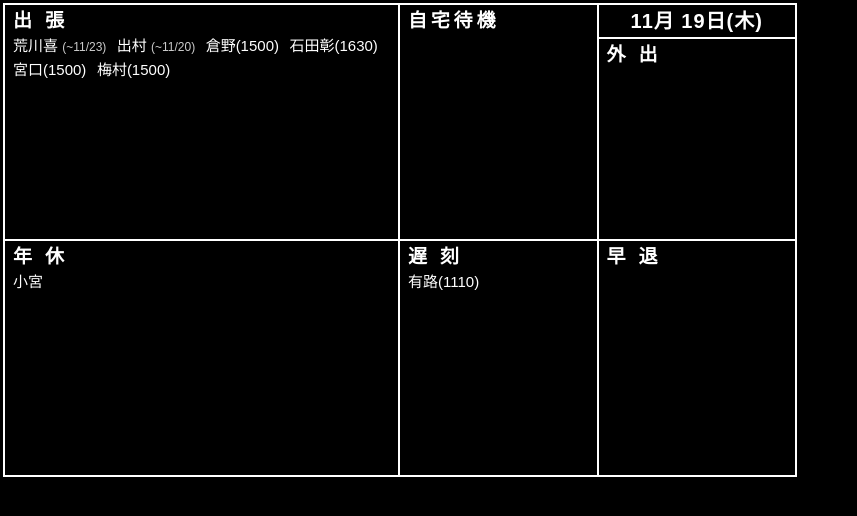
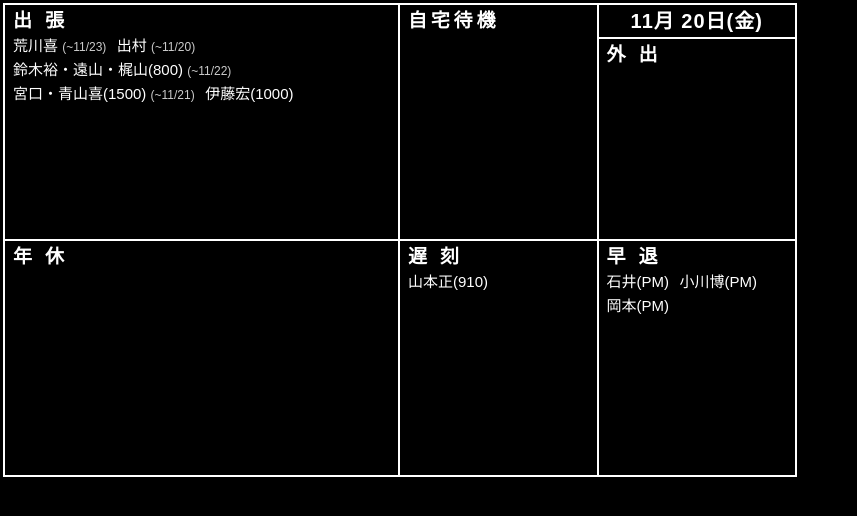
Before and after one commit to Proton-Wind/signage, a plain HTML site: page index.html in a window 1280 px wide. Shown: the whole page, without its empty margins (0-857 px from the left). Drawn offline with Linux system fonts and the light colour scheme.

Commit message:
Update digital signage (2026-11-20 00:00)

```diff
--- a/index.html
+++ b/index.html
@@ -115,7 +115,7 @@
       <div class="signage-cell">
         <div class="signage-title">出 張</div>
         <div class="signage-content">
-          <div class=" data-badge">荒川喜 <span class="period-text">(~11/23)</span></div><div class=" data-badge">出村 <span class="period-text">(~11/20)</span></div><div class=" data-badge">倉野(1500)</div><div class=" data-badge">石田彰(1630)</div><div class=" data-badge">宮口(1500)</div><div class=" data-badge">梅村(1500)</div>
+          <div class=" data-badge">荒川喜 <span class="period-text">(~11/23)</span></div><div class=" data-badge">出村 <span class="period-text">(~11/20)</span></div><div class=" data-badge">鈴木裕・遠山・梶山(800) <span class="period-text">(~11/22)</span></div><div class=" data-badge">宮口・青山喜(1500) <span class="period-text">(~11/21)</span></div><div class=" data-badge">伊藤宏(1000)</div>
         </div>
       </div>
 
@@ -127,7 +127,7 @@
       </div>
 
       <div class="signage-cell-date-wrapper">
-        <div class="signage-date">11月 19日(木)</div>
+        <div class="signage-date">11月 20日(金)</div>
         <div class="signage-out">
           <div class="signage-title">外 出</div>
           <div class="signage-content" style="white-space: pre-wrap;"></div>
@@ -137,21 +137,21 @@
       <div class="signage-cell">
         <div class="signage-title">年 休</div>
         <div class="signage-content signage-content-leave">
-          <div class=" data-badge-leave">小宮</div>
+
         </div>
       </div>
 
       <div class="signage-cell">
         <div class="signage-title">遅 刻</div>
         <div class="signage-content">
-          <div class=" data-badge">有路(1110)</div>
+          <div class=" data-badge">山本正(910)</div>
         </div>
       </div>
 
       <div class="signage-cell">
         <div class="signage-title">早 退</div>
         <div class="signage-content">
-
+          <div class=" data-badge">石井(PM)</div><div class=" data-badge">小川博(PM)</div><div class=" data-badge">岡本(PM)</div>
         </div>
       </div>
     </div>
```
